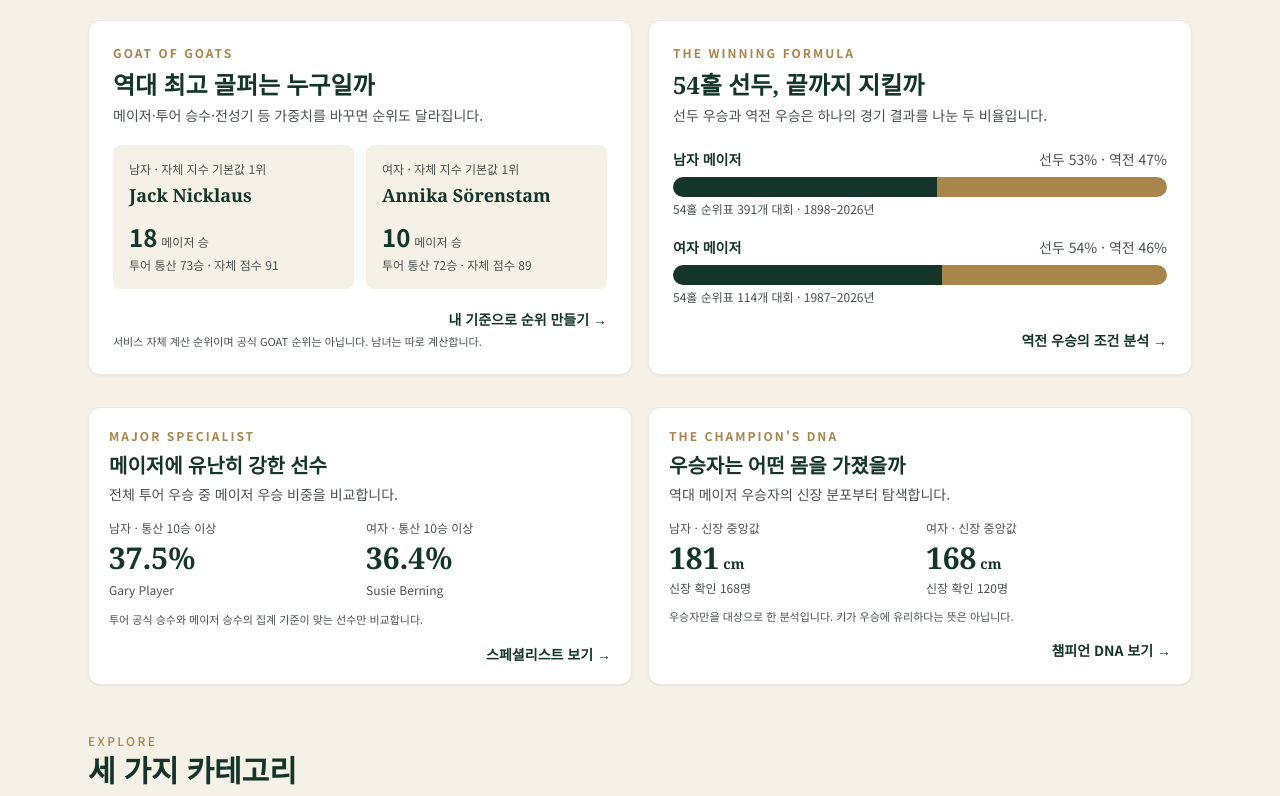
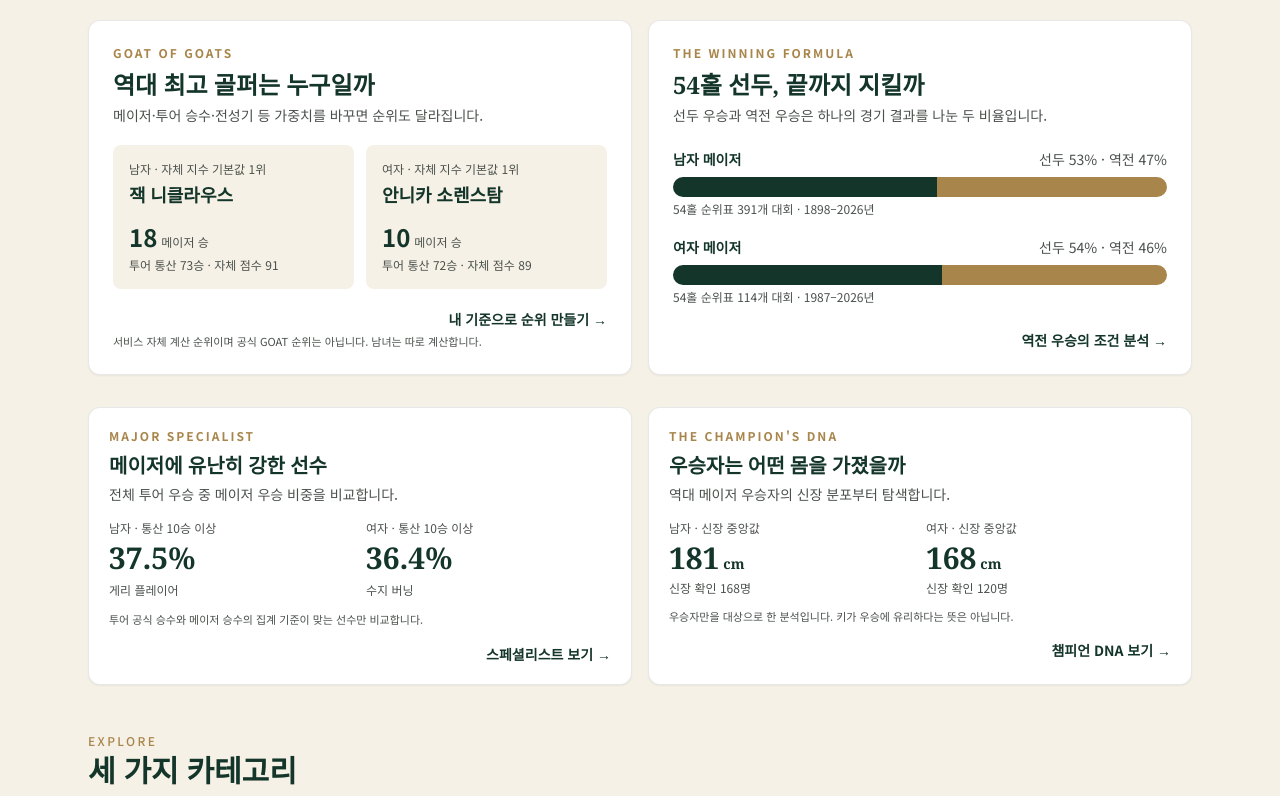
Before and after one commit to raspos/major-formula, a React (Vite) app in the folder web/: page /#/ in a window 1280 px wide. Shown: the part 489-1285 px from the top of the page. Built offline with nearby package versions, Linux system fonts and the light colour scheme; what world-atlas would draw is missing.

Commit message:
Use Korean golfer display names on featured homepage

```diff
--- a/web/src/pages/Home.tsx
+++ b/web/src/pages/Home.tsx
@@ -4,6 +4,7 @@ import { useData } from "../data";
 import { CATEGORIES } from "../categories";
 import { isHeld, legends, median, num, pct } from "../stats";
 import { scoreGoat } from "./Goat";
+import { cleanName } from "../ui";
 import { COURSES, courseCredit } from "../courses";
 
 export default function Home() {
@@ -78,7 +79,7 @@ export default function Home() {
                   <p className="text-xs text-charcoal-soft">{gender === "M" ? "남자" : "여자"} · 자체 지수 기본값 1위</p>
                   {top ? (
                     <>
-                      <p className="mt-1 font-serif text-lg font-bold text-green-deep">{top.l.p.name}</p>
+                      <p className="mt-1 font-serif text-lg font-bold text-green-deep">{cleanName(top.l.p.name, top.l.p.player_id)}</p>
                       <div className="num mt-3 text-2xl font-bold text-green-deep">{top.l.majors}<span className="ml-1 text-xs font-normal text-charcoal-soft">메이저 승</span></div>
                       <p className="mt-1 text-xs text-charcoal-soft">투어 통산 {top.l.tourWins ?? "—"}승 · 자체 점수 {num(top.score, 0)}</p>
                     </>
@@ -127,7 +128,7 @@ export default function Home() {
                 <div key={gender}>
                   <p className="text-xs text-charcoal-soft">{gender === "M" ? "남자" : "여자"} · 통산 10승 이상</p>
                   <div className="num mt-1 font-serif text-3xl font-bold text-green-deep">{top ? pct(top.share, 1) : "—"}</div>
-                  <p className="mt-1 text-xs leading-relaxed text-charcoal-soft">{top?.p.name ?? "기록 없음"}</p>
+                  <p className="mt-1 text-xs leading-relaxed text-charcoal-soft">{top ? cleanName(top.p.name, top.p.player_id) : "기록 없음"}</p>
                 </div>
               ))}
             </div>
```
